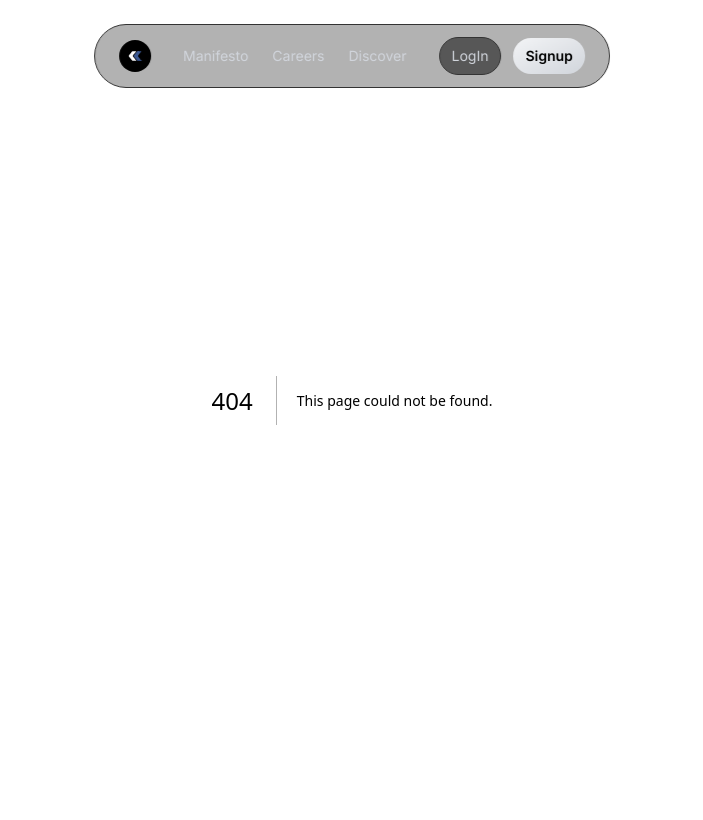
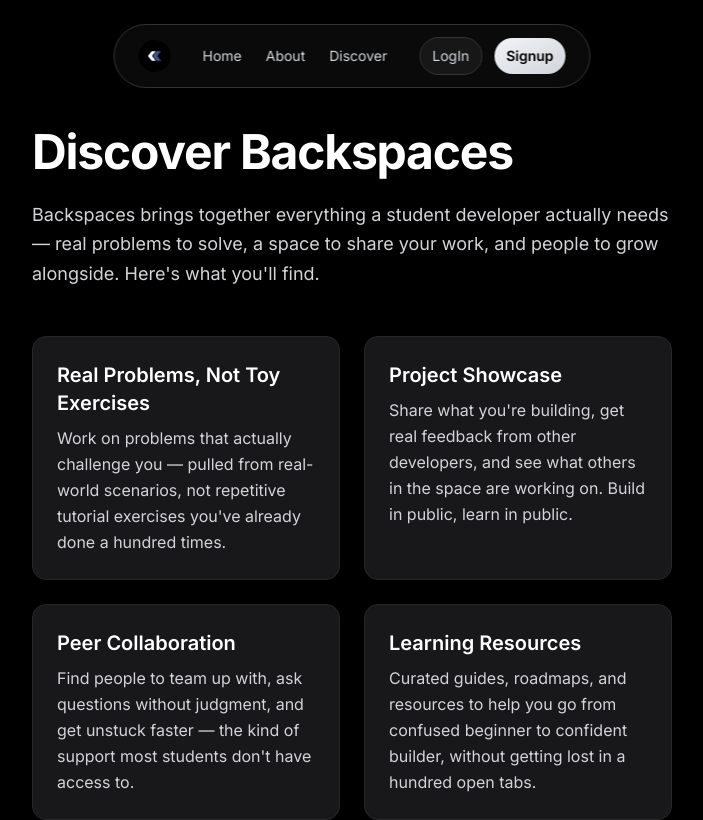
Before and after one commit to Backspaces-devs/backspaces, a Next.js app in the folder frontend/: page /discover in a window 1280 px wide. Before the commit this address had no page. Shown: the top 820 px of the page, without its empty margins (288-991 px from the left). Built offline with nearby package versions, Linux system fonts and the light colour scheme.

Commit message:
added more routs

```diff
--- /dev/null
+++ b/frontend/src/app/about/page.tsx
@@ -0,0 +1,79 @@
+import { ContainerTextFlip } from "@/components/ui/ContainerTextFlip";
+import { Metadata } from "next";
+
+export const metadata: Metadata = {
+  title: "About Backspaces | A Dev Space for Builders and Learners",
+  description:
+    "Backspaces is a dev space built for students and developers eager to code — a place to connect, solve real problems, share what you're building, and grow together.",
+  keywords: [
+    "Backspaces",
+    "developer community for students",
+    "coding platform for students",
+    "dev space India",
+    "student developers",
+    "learn to code together",
+  ],
+  openGraph: {
+    title: "About Backspaces",
+    description:
+      "A dev space built for students and developers eager to code — connect, build, and grow together.",
+    type: "website",
+  },
+};
+
+export default function About() {
+  return (
+    <div className="flex flex-col flex-1 items-center justify-center bg-zinc-50 font-sans dark:bg-black">
+      <main className="flex flex-1 w-full max-w-3xl flex-col items-center justify-between py-32 px-16 bg-white dark:bg-black sm:items-start">
+        <div className="flex flex-col items-start justify-center w-full gap-6">
+          <h1 className="text-4xl sm:text-5xl font-bold tracking-tight text-zinc-900 dark:text-white">
+            About <ContainerTextFlip words={["BACKSPACES","Mordern"]} textClassName="text-4xl sm:text-5xl font-bold"/>
+          </h1>
+
+          <p className="text-lg text-zinc-600 dark:text-zinc-300 leading-relaxed">
+            Backspaces is a dev space built for students and developers who
+            are eager to code — not just to learn syntax, but to actually
+            build things that matter.
+          </p>
+
+          <p className="text-lg text-zinc-600 dark:text-zinc-300 leading-relaxed">
+            Most students don&apos;t have access to a mentor, a senior dev to
+            ask questions, or a space where half-finished projects and messy
+            code are welcome. Backspaces exists to fill that gap — a place
+            where you can share what you&apos;re working on, get real
+            feedback, solve genuine problems, and grow alongside people who
+            are figuring it out just like you.
+          </p>
+
+          <h2 className="text-2xl font-semibold text-zinc-900 dark:text-white mt-4">
+            Why Backspaces exists
+          </h2>
+          <p className="text-lg text-zinc-600 dark:text-zinc-300 leading-relaxed">
+            Learning to code alone is hard. Tutorials only take you so far,
+            and without guidance, it&apos;s easy to feel stuck or unsure if
+            you&apos;re even doing things the right way. Backspaces is built
+            to change that — by bringing together students and developers who
+            want to build in public, ask the questions they&apos;re afraid to
+            ask elsewhere, and push each other to keep going.
+          </p>
+
+          <h2 className="text-2xl font-semibold text-zinc-900 dark:text-white mt-4">
+            What you&apos;ll find here
+          </h2>
+          <ul className="list-disc list-inside text-lg text-zinc-600 dark:text-zinc-300 leading-relaxed space-y-2">
+            <li>A space to share your projects, ideas, and progress</li>
+            <li>Real problems worth solving, not just toy exercises</li>
+            <li>A community that values curiosity over credentials</li>
+            <li>Room to fail, iterate, and actually get better</li>
+          </ul>
+
+          <p className="text-lg text-zinc-600 dark:text-zinc-300 leading-relaxed mt-4">
+            Whether you&apos;re just starting out or already deep into your
+            coding journey, Backspaces is a space for you to belong, build,
+            and grow.
+          </p>
+        </div>
+      </main>
+    </div>
+  );
+}
--- /dev/null
+++ b/frontend/src/app/discover/page.tsx
@@ -0,0 +1,97 @@
+import { Metadata } from "next";
+
+export const metadata: Metadata = {
+  title: "Discover Backspaces | What You'll Find Here",
+  description:
+    "Explore everything Backspaces offers — from real coding problems and project showcases to peer collaboration and growth resources for student developers.",
+  keywords: [
+    "Backspaces features",
+    "coding platform for students",
+    "project showcase",
+    "developer collaboration",
+    "coding problems for students",
+    "student dev space",
+  ],
+  openGraph: {
+    title: "Discover Backspaces",
+    description:
+      "See what Backspaces offers — problems worth solving, projects worth sharing, and a space to grow as a developer.",
+    type: "website",
+  },
+};
+
+const offerings = [
+  {
+    title: "Real Problems, Not Toy Exercises",
+    description:
+      "Work on problems that actually challenge you — pulled from real-world scenarios, not repetitive tutorial exercises you've already done a hundred times.",
+  },
+  {
+    title: "Project Showcase",
+    description:
+      "Share what you're building, get real feedback from other developers, and see what others in the space are working on. Build in public, learn in public.",
+  },
+  {
+    title: "Peer Collaboration",
+    description:
+      "Find people to team up with, ask questions without judgment, and get unstuck faster — the kind of support most students don't have access to.",
+  },
+  {
+    title: "Learning Resources",
+    description:
+      "Curated guides, roadmaps, and resources to help you go from confused beginner to confident builder, without getting lost in a hundred open tabs.",
+  },
+  {
+    title: "Hackathons & Challenges",
+    description:
+      "Participate in coding challenges and hackathon-style events designed to push you to build fast, think on your feet, and ship something real.",
+  },
+  {
+    title: "Growth Tracking",
+    description:
+      "See your progress over time — problems solved, projects shipped, skills picked up. A clear record of how far you've come.",
+  },
+];
+
+export default function Discover() {
+  return (
+    <div className="flex flex-col flex-1 items-center justify-center bg-zinc-50 font-sans dark:bg-black">
+      <main className="flex flex-1 w-full max-w-3xl flex-col items-center justify-between py-32 px-16 bg-white dark:bg-black sm:items-start">
+        <div className="flex flex-col items-start justify-center w-full gap-6">
+          <h1 className="text-4xl sm:text-5xl font-bold tracking-tight text-zinc-900 dark:text-white">
+            Discover Backspaces
+          </h1>
+
+          <p className="text-lg text-zinc-600 dark:text-zinc-300 leading-relaxed">
+            Backspaces brings together everything a student developer
+            actually needs — real problems to solve, a space to share your
+            work, and people to grow alongside. Here&apos;s what you&apos;ll
+            find.
+          </p>
+
+          <div className="grid grid-cols-1 sm:grid-cols-2 gap-6 w-full mt-6">
+            {offerings.map((item) => (
+              <div
+                key={item.title}
+                className="flex flex-col gap-2 p-6 rounded-xl border border-zinc-200 dark:border-zinc-800 bg-zinc-50 dark:bg-zinc-900"
+              >
+                <h2 className="text-xl font-semibold text-zinc-900 dark:text-white">
+                  {item.title}
+                </h2>
+                <p className="text-base text-zinc-600 dark:text-zinc-300 leading-relaxed">
+                  {item.description}
+                </p>
+              </div>
+            ))}
+          </div>
+
+          <p className="text-lg text-zinc-600 dark:text-zinc-300 leading-relaxed mt-6">
+            Whether you&apos;re here to solve your first real problem or ship
+            your tenth project, Backspaces gives you the space to do it —
+            surrounded by people who get it.
+          </p>
+        </div>
+      </main>
+    </div>
+  );
+}
--- a/frontend/src/app/page.tsx
+++ b/frontend/src/app/page.tsx
@@ -3,12 +3,10 @@
 
 export default function Home() {
   return (
-    <div className="flex flex-col flex-1 items-center justify-center bg-zinc-50 font-sans dark:bg-black">
-      <main className="flex flex-1 w-full max-w-3xl flex-col items-center justify-between py-32 px-16 bg-white dark:bg-black sm:items-start">
+    <div className="flex flex-col flex-1 items-center justify-center bg-zinc-50 font-sans dark:bg-black min-h-screen">
+      <main className="flex flex-1 w-full max-w-3xl flex-col items-center justify-center py-32 px-16 bg-white dark:bg-black">
         <div className="flex flex-col items-center justify-center w-full">
-          <ContainerTextFlip
-        words={["BACKSPACES","REVOLUTION"]}
-        />
+          <ContainerTextFlip words={["BACKSPACES", "REVOLUTION"]} textClassName="text-4xl sm:text-7xl font-bold"/>
         </div>
       </main>
     </div>
--- a/frontend/src/components/ui/ContainerTextFlip.tsx
+++ b/frontend/src/components/ui/ContainerTextFlip.tsx
@@ -54,17 +54,13 @@
   }, [words, interval]);
 
   return (
-    <motion.p
+    <motion.div
       layout
       layoutId={`words-here-${id}`}
       animate={{ width }}
       transition={{ duration: animationDuration / 2000 }}
       className={cn(
         "relative inline-block rounded-lg pt-2 pb-3 text-center text-4xl font-bold text-black md:text-7xl dark:text-white",
-        "[background:linear-gradient(to_bottom,#f3f4f6,#e5e7eb)]",
-        "shadow-[inset_0_-1px_#d1d5db,inset_0_0_0_1px_#d1d5db,_0_4px_8px_#d1d5db]",
-        "dark:[background:linear-gradient(to_bottom,#374151,#1f2937)]",
-        "dark:shadow-[inset_0_-1px_#10171e,inset_0_0_0_1px_hsla(205,89%,46%,.24),_0_4px_8px_#00000052]",
         className,
       )}
       key={words[currentWordIndex]}
@@ -99,6 +95,6 @@
           ))}
         </motion.div>
       </motion.div>
-    </motion.p>
+    </motion.div>
   );
 }
--- a/frontend/src/components/ui/Navbar.tsx
+++ b/frontend/src/components/ui/Navbar.tsx
@@ -1,6 +1,7 @@
 "use client";
 
 import React, { useState, useEffect, useRef } from 'react';
+import Link from "next/link";
 
 const AnimatedNavLink = ({ href, children }: { href: string; children: React.ReactNode }) => {
   const defaultTextColor = 'text-gray-300';
@@ -57,9 +58,9 @@
 );
 
   const navLinksData = [
-    { label: 'Manifesto', href: '#1' },
-    { label: 'Careers', href: '#2' },
-    { label: 'Discover', href: '#3' },
+    { label: 'Home', href: '/' },
+    { label: 'About', href: '/about' },
+    { label: 'Discover', href: '/discover' },
   ];
 
   const loginButtonElement = (
@@ -116,9 +117,9 @@
                        ${isOpen ? 'max-h-[1000px] opacity-100 pt-4' : 'max-h-0 opacity-0 pt-0 pointer-events-none'}`}>
         <nav className="flex flex-col items-center space-y-4 text-base w-full">
           {navLinksData.map((link) => (
-            <a key={link.href} href={link.href} className="text-gray-300 hover:text-white transition-colors w-full text-center">
+            <Link key={link.href} href={link.href} className="text-gray-300 hover:text-white transition-colors w-full text-center">
               {link.label}
-            </a>
+            </Link>
           ))}
         </nav>
         <div className="flex flex-col items-center space-y-4 mt-4 w-full">
```
